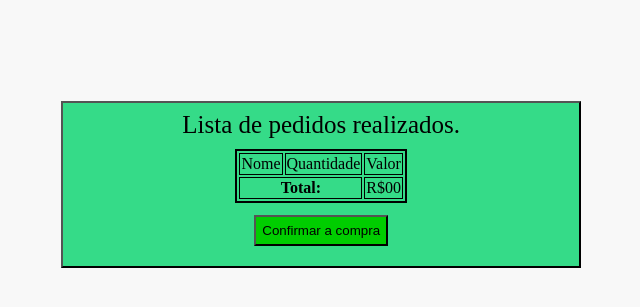
After one commit to wezlley126/petshop, a PHP site: page /carrinho/Carrinho.php in a window 1280 px wide. The commit adds this page. Shown: the top 307 px of the page, without its empty margins (326-966 px from the left). Run offline with PHP 8.4, Linux system fonts and the light colour scheme; the visitor is signed in with stand-in values (Sample User, id 1); data that the repository does not hold is empty.

Commit message:
sistema de compras simples

```diff
--- /dev/null
+++ b/carrinho/Carrinho.php
@@ -0,0 +1,59 @@
+<?php
+  session_start();
+?>
+<!DOCTYPE html>
+<html lang="pt-BR" dir="ltr">
+  <head>
+    <meta charset="utf-8">
+    <title>Carrinho de compras</title>
+    <link rel="stylesheet" href="carrinho.css">
+  </head>
+  <body>
+    <div id="compras">
+      <?php
+        if (isset($_SESSION['carrinho_not_null'])) {
+      ?>
+      <div id="titulo_carrinho">Lista de pedidos realizados.</div>
+      <table id="tabela_compras" align="center">
+        <thead>
+            <td>Nome</td>
+            <td>Quantidade</td>
+            <td>Valor</td>
+        </thead>
+        <?php
+        $total = 0;
+        //exibe todos os produtos comprados verificando se eles existem;
+          foreach ($_SESSION['lista_de_pedidos'] as $nome => $array) {
+            if (isset($_SESSION[$nome])) {
+              $total += $_SESSION[$nome]['preço']*$_SESSION[$nome]['quantidade'];
+              //escreve todos os produtos em uma tabela de compras.
+              ?>
+              <tr>
+                <td><?php echo $_SESSION[$nome]['nome'] ?></td>
+                <td><?php echo $_SESSION[$nome]['quantidade'] ?></td>
+                <td><?php echo "R$".$_SESSION[$nome]['preço']*$_SESSION[$nome]['quantidade']."0"?></td>
+              </tr>
+              <?php
+            }
+          }
+          ?>
+            <tr>
+                <td colspan="2"><b>Total: </b></td>
+                <td><?php echo "R$".$total."0"?></td>
+            </tr>
+
+            </table>
+
+          <?php
+            ?>
+            <a href=""><div id="chorro"><button type="button" name="button" id="button">Confirmar a compra</button><br/>
+            <?php
+              }else{
+                ?>
+                <div id="produto_nulo">Nenhum produto foi adicionado ao carrinho no momento.</div>
+                <?php
+              }
+            ?>
+    </div>
+  </body>
+</html>
--- /dev/null
+++ b/carrinho/Sair.php
@@ -0,0 +1,6 @@
+<?php
+	//comando que encerra a sessão do usuário;
+	session_start();
+	session_destroy();
+	header("location: ../");
+?>
--- /dev/null
+++ b/carrinho/carrinho.css
@@ -0,0 +1,44 @@
+body{
+  text-align: center;
+  background: #f8f8f8;
+}
+#compras{
+  border: outset 2px black;
+  width: 500px;
+  margin-left: 30%;
+  margin-top: 8%;
+  padding: 8px;
+  background: #35DB88;
+  display: block;
+}
+#compras:hover{
+  001em blackbox-shadow: 200px;
+/*Ser dormiu e gay*/
+}
+#titulo_carrinho{
+  font-family: inherit;
+  font-size: 25px;
+  padding-bottom: 10px;
+}
+#tabela_compras{
+  border: solid 2px black;
+}
+td{
+  border: solid 1px black;
+}
+#produto_nulo{
+  font-size: 20px;
+  color: black;
+}
+#button{
+  padding: 6px;
+  margin: 12px;
+  background: #00CD00;
+}
+
+#cancelar_compras{
+    width: 100%;
+    height: 100%;
+    text-align: center;
+    padding-top: 7.8%;
+}
```
Also changed, not shown: carrinho/identificador.php (added, +52 -0 lines), index.php (+14 -10 lines).
